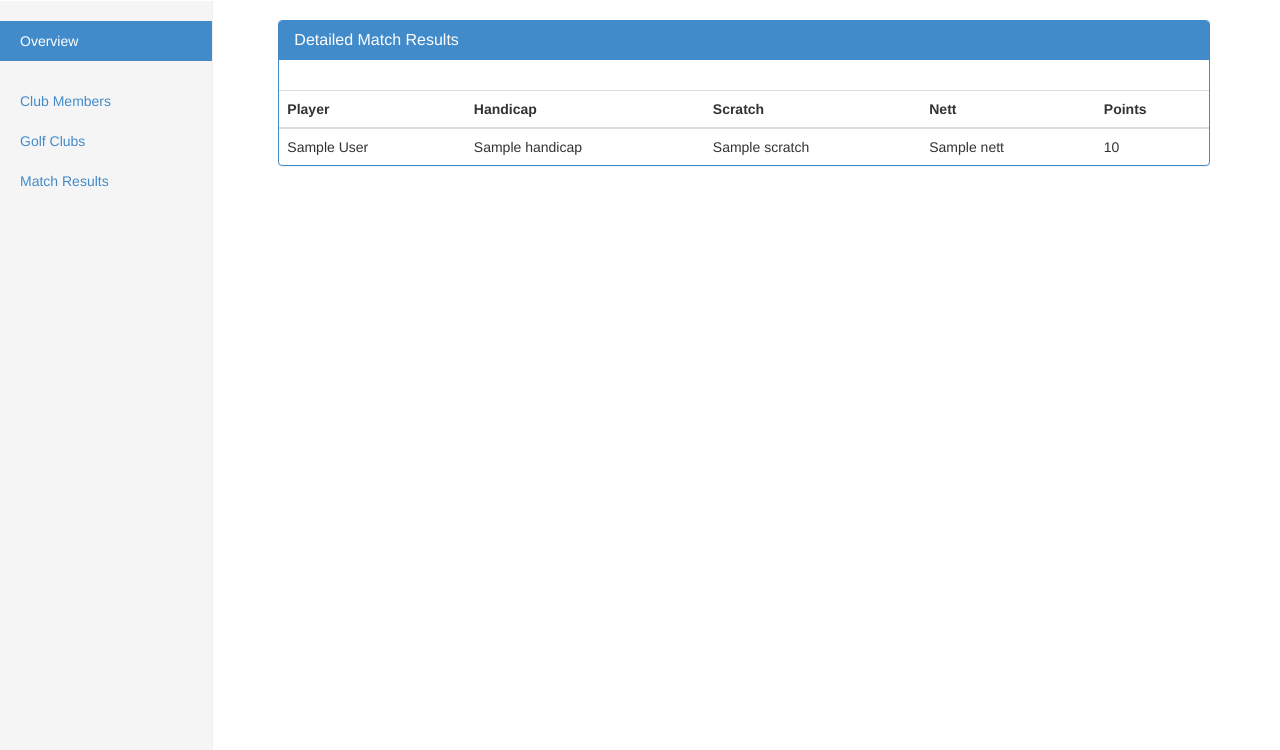
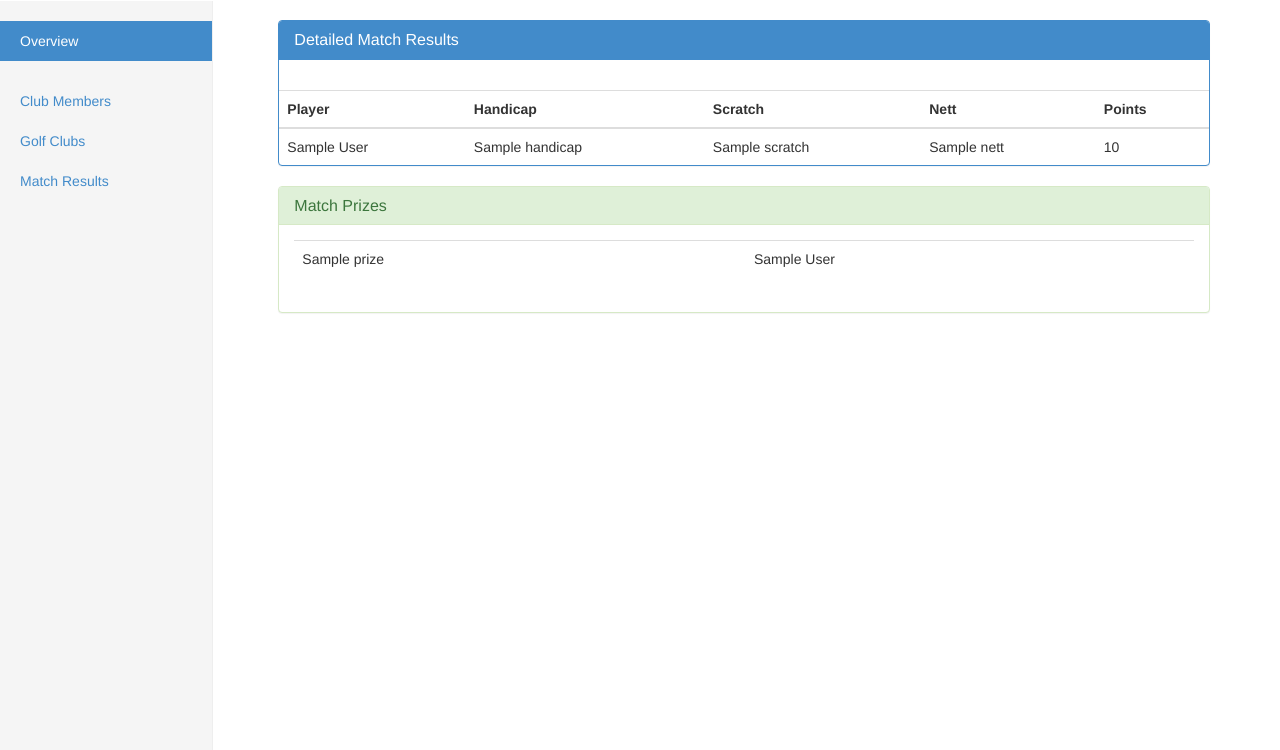
Before and after one commit to sjlangley/csgc-ndb, a Python web app: template templates/detailed_match_results.html in a window 1280 px wide. Shown: the part 50-800 px from the top of the page. Run offline with Jinja, Linux system fonts and the light colour scheme; the template is opened without the code that fills it: most values are stand-ins (such as "Sample title", 1, 10 or a date in 2020); some libraries are stand-ins or nearby versions.

Commit message:
Add prizes to match display.

```diff
--- a/main.py
+++ b/main.py
@@ -233,6 +233,7 @@ class ShowMatchResult(webapp2.RequestHandler):
     template_values = _get_standard_template_properties(self.request)
     template_values['match'] = match_data
     template_values['scores'] = scores
+    template_values['prizes'] = match_data['prizes']
     template = JINJA_ENVIRONMENT.get_template('detailed_match_results.html')
     self.response.write(template.render(template_values))
 
--- a/templates/detailed_match_results.html
+++ b/templates/detailed_match_results.html
@@ -29,9 +29,29 @@
           <td>{{ score.scratch }}</td>
           <td>{{ score.nett }}</td>
           <td>{{ score.points }}</td>
+        </tr>
         {% endfor %}
       </tbody>
     </table>
   </div>
+  <div class="panel panel-success">
+    <div class="panel-heading">
+      <h3 class="panel-title">Match Prizes</h3>
+    </div>
+    <div class="panel-body">
+      <table class="table">
+        <thead>
+        </thead>
+        <tbody>
+          {% for prize in prizes %}
+          <tr>
+            <td>{{ prize.name }}</td>
+            <td>{{ prize.winner.first_name }} {{ prize.winner.last_name }}</td>
+          </tr>
+          {% endfor %}
+        </tbody>
+      </table>
+    </div>
+  </div>
 </div>
 {% endblock %}
```
Also changed, not shown: api.py (+17 -0 lines), 2 other files.
